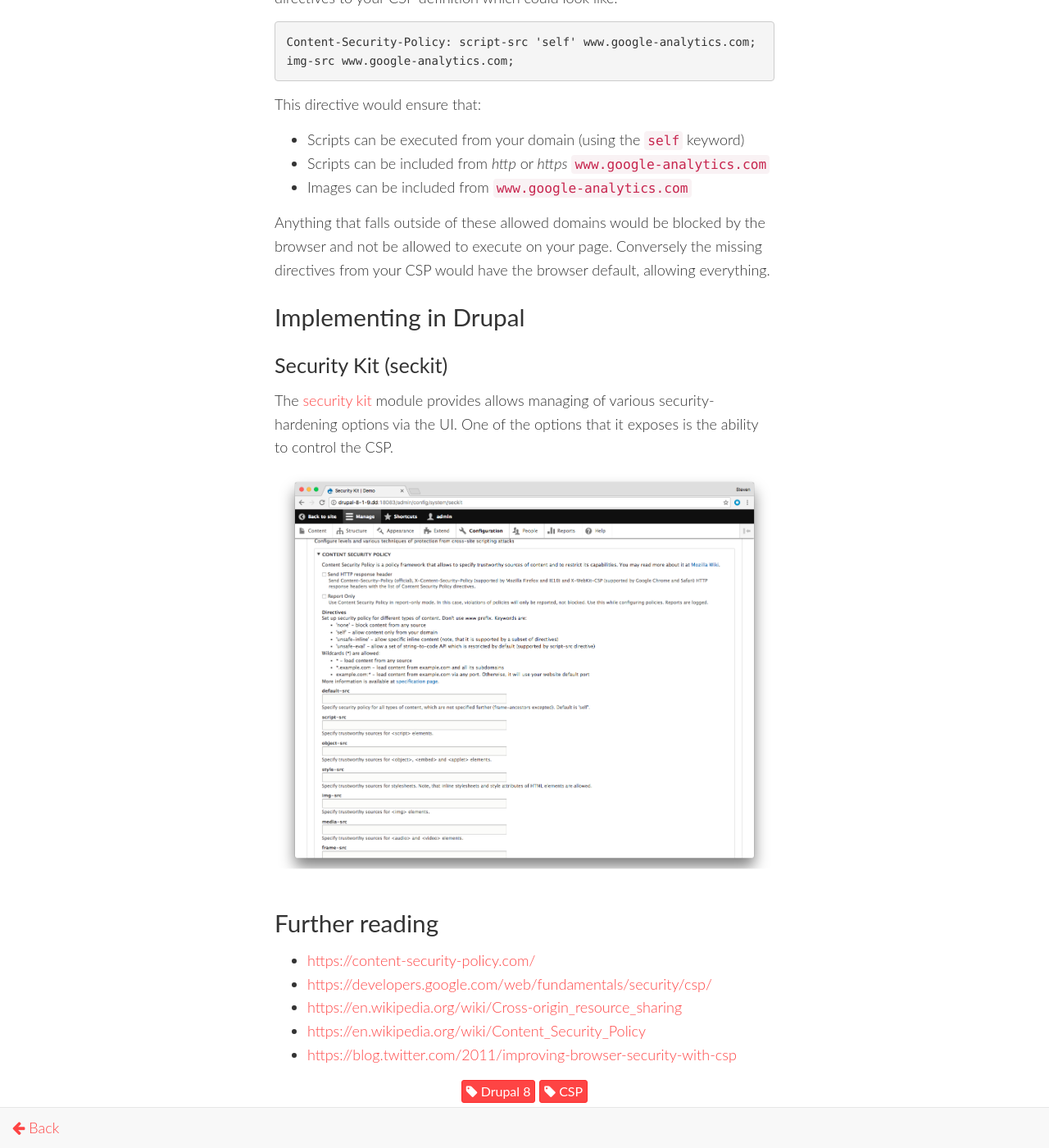
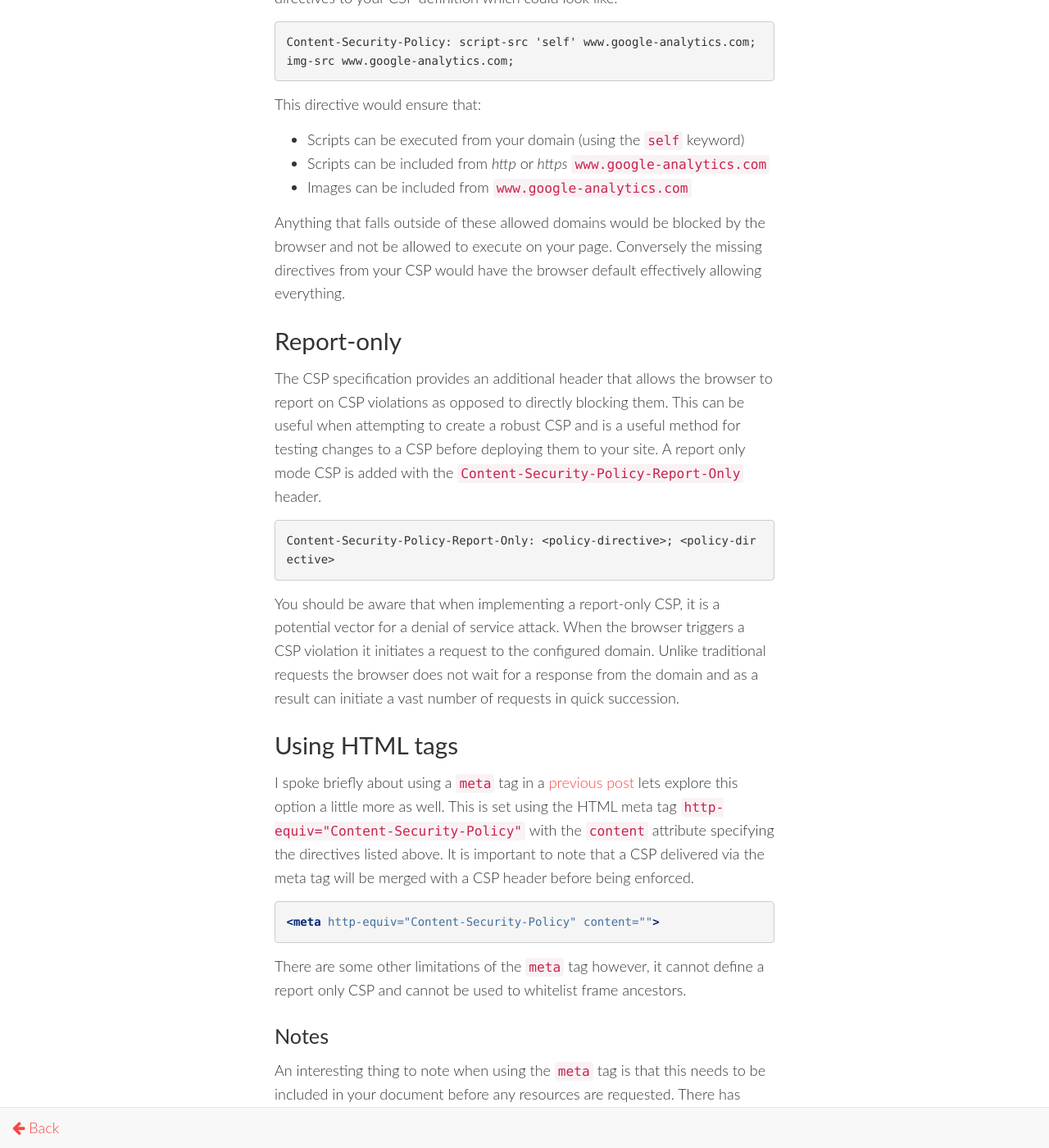
Before and after one commit to steveworley/steveworley.github.io, a Jekyll site: the page built from _posts/2017-02-02-csp-drupal-8.md, in a window 1280 px wide and 1400 px high, scrolled down 981 px. Shown: the whole window at 82% size. Built offline with Jekyll 4.4.1, drawn with Linux system fonts in a browser that asks for light colours; nearby versions of some CDN libraries; comment, search, counter and statistics services are not loaded; some of the changed text lies outside the part shown.

Commit message:
Draft 13-02-17

````diff
--- a/_posts/2017-02-02-csp-drupal-8.md
+++ b/_posts/2017-02-02-csp-drupal-8.md
@@ -3,6 +3,7 @@ layout: post
 title: Drupal 8 and content security policies
 comments: true
 disqus_id: csp-drupal-8
+img: /img/csp.png
 lead: "A <em><b>Content Security Policy</b></em> is a HTTP response header that helps reduce XSS risks by declaring which resources can be included by your wesbite."
 tags:
   - Drupal 8
@@ -34,15 +35,58 @@ This directive would ensure that:
 - Scripts can be included from *http* or *https* `www.google-analytics.com`
 - Images can be included from `www.google-analytics.com`
 
-Anything that falls outside of these allowed domains would be blocked by the browser and not be allowed to execute on your page. Conversely the missing directives from your CSP would have the browser default, allowing everything.
+Anything that falls outside of these allowed domains would be blocked by the browser and not be allowed to execute on your page. Conversely the missing directives from your CSP would have the browser default effectively allowing everything.
+
+## Report-only
+
+The CSP specification provides an additional header that allows the browser to report on CSP violations as opposed to directly blocking them. This can be useful when attempting to create a robust CSP and is a useful method for testing changes to a CSP before deploying them to your site. A report only mode CSP is added with the `Content-Security-Policy-Report-Only` header.
+
+```
+Content-Security-Policy-Report-Only: <policy-directive>; <policy-directive>
+```
+
+You should be aware that when implementing a report-only CSP, it is a potential vector for a denial of service attack. When the browser triggers a CSP violation it initiates a request to the configured domain. Unlike traditional requests the browser does not wait for a response from the domain and as a result can initiate a vast number of requests in quick succession.
+
+## Using HTML tags
+
+I spoke briefly about using a `meta` tag in a [previous post](http://steveworley.github.io/2017/01/27/disqus-github-pages.html) lets explore this option a little more as well. This is set using the HTML meta tag `http-equiv="Content-Security-Policy"` with the `content` attribute specifying the directives listed above. It is important to note that a CSP delivered via the meta tag will be merged with a CSP header before being enforced.
+
+{% highlight html %}
+<meta http-equiv="Content-Security-Policy" content="">
+{% endhighlight %}
+
+There are some other limitations of the `meta` tag however, it cannot define a report only CSP and cannot be used to whitelist frame ancestors.
+
+### Notes
+
+An interesting thing to note when using the `meta` tag is that this needs to be included in your document before any resources are requested. There has been [some discussion](https://github.com/w3c/webappsec-csp/issues/27) about this and it appears to be by design as the spec suggests:
+
+> Authors are strongly encouraged to place meta elements as early in the document as possible, because policies in meta elements are not applied to content which preceeds them.
+
+**For example**:
+
+{% highlight html %}
+<head>
+  <script src="https://code.jquery.com/jquery-3.1.1.min.js"></script>
+  <meta
+    http-equiv="Content-Security-Policy"
+    content="default-src 'self'; script-src 'self' google-analytics.com">
+{% endhighlight %}
+
+In the above example the browser will include jQuery from the remote domain even though a CSP directive for `script-src` doesn't define the domain as an allowed source. This seems to be intended behaviour
 
 ## Implementing in Drupal
+
+There are a number of ways that you could implement a CSP in Drupal- you could maintain your own custom module with hard coded explicit CSP lists; you could use a module -- such as security kit -- to manage the CSP via the UI; you could even manage configuration files for the security kit module.
 
 ### Security Kit (seckit)
 
 The [security kit](http://drupal.org/project/seckit) module provides allows managing of various security-hardening options via the UI. One of the options that it exposes is the ability to control the CSP.
 
 ![Seckit UI](/img/seckit-ui.png)
+
+This method is the most flexible and allows you to manage your CSP dynamically with a configuration UI. It allows you to define all the directives listed by the spec and even allows you to define `report-only` mode mentioned above.
+
 
 ## Further reading
 
````
